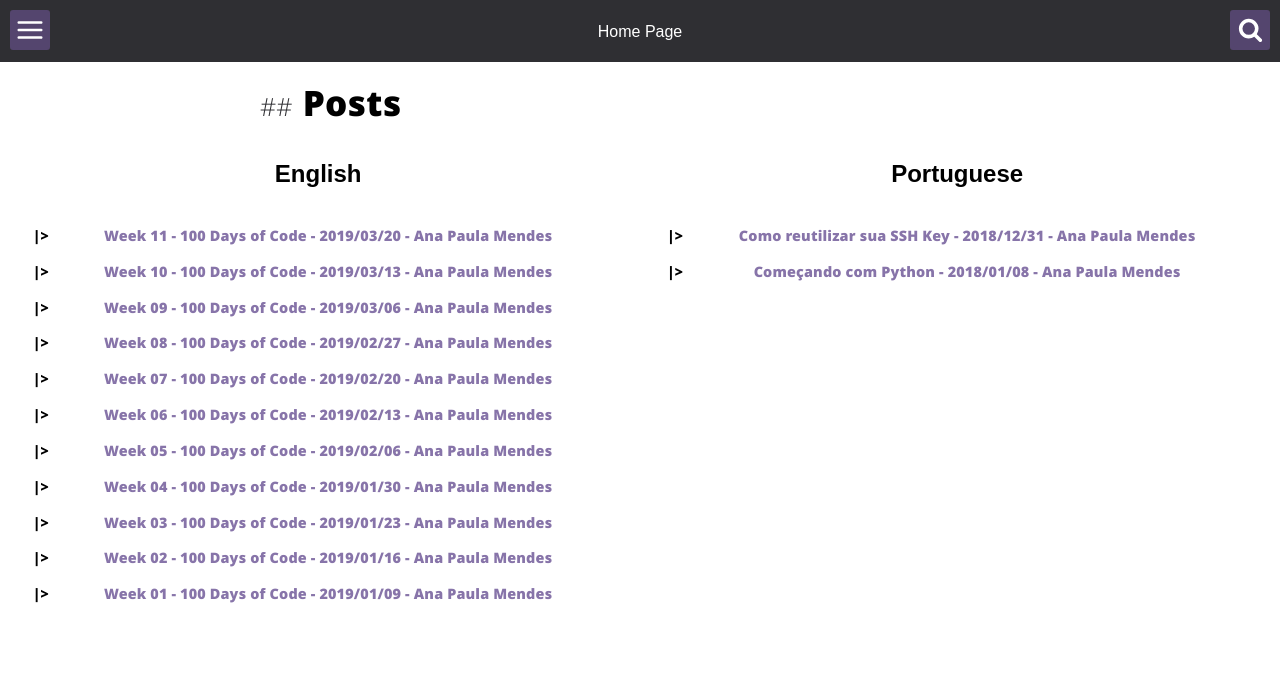
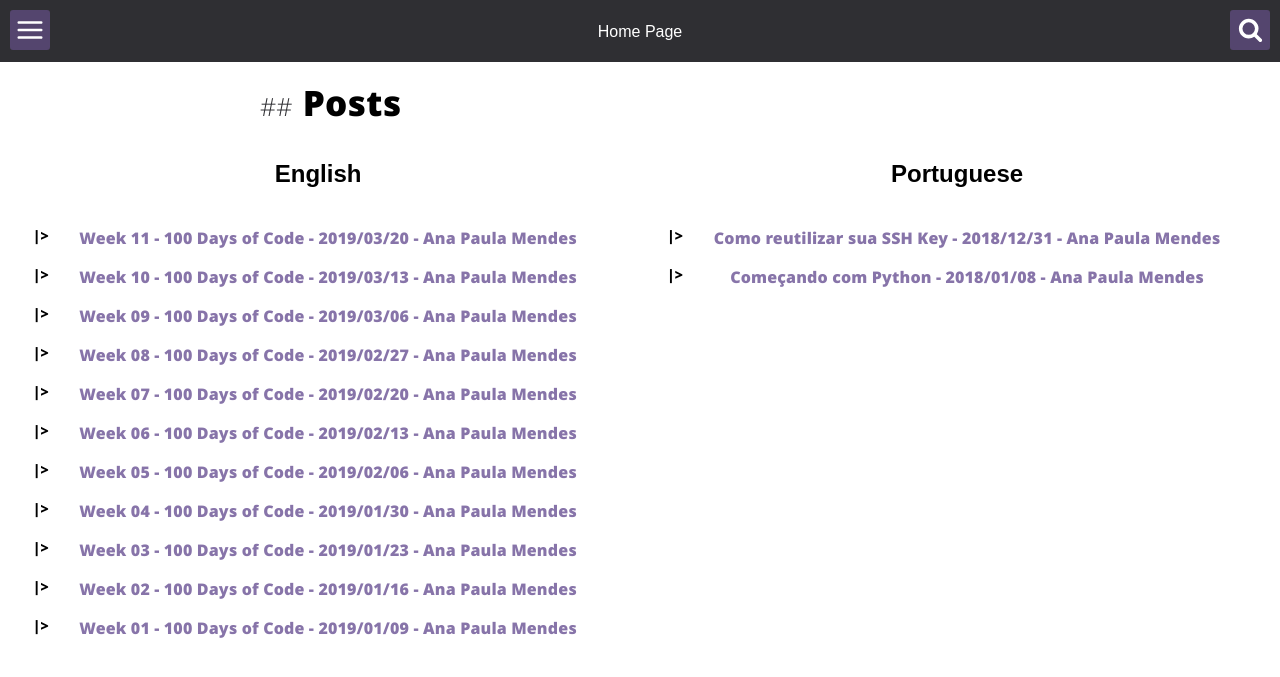
Before and after one commit to anapauladsmendes/anapauladsmendes.github.io, a Jekyll site: the page built from posts.html, in a window 1280 px wide. Shown: the top 677 px of the page. Built offline with Jekyll 4.4.1, drawn with Linux system fonts in a browser that asks for light colours.

Commit message:
Add responsive table

```diff
--- a/assets/css/main.css
+++ b/assets/css/main.css
@@ -1611,10 +1611,6 @@ ul.recent {
 	margin-top: 30px;
 }
 
-p#posts-title.project-name {
-	font-size: 0.9rem;
-}
-
 th.idiom {
 	font-size: 1.5rem;
 }
@@ -1648,6 +1644,16 @@ th.idiom {
 	}
 	.header-site .recent a h2 {
 		font-size: 0.875rem;
+	}
+
+	table.table-posts tr th{
+		text-align: center;
+    padding-left: 0;
+    width: 25%;
+	}
+
+	#posts-title {
+		text-align: left;
 	}
 }
 
--- a/posts.html
+++ b/posts.html
@@ -8,18 +8,20 @@ description: "Follow here my publications on code, programming, computer science
 <h2>Posts</h2>
 
 <div class="aboutme">
-	<table>
-		<tbody id="posts-idiom">
+	<table class="table-posts">
+		<thead>
 			<tr>
 				<th class="idiom">English</th>
 				<th class="idiom">Portuguese</th>
 			</tr>
+		</thead>
+		<tbody id="posts-idiom">
 			<tr>
 				<th>
 					<ul class="recent">
 						{% for post in site.posts %}
 							{% if post.idiom == "english" %}
-					  		<li><a href="{{ post.url | prepend: site.baseurl }}"><p id="posts-title" class="project-name" itemprop="name">{{ post.title}} - {{ post.created}} - {{post.by}}</p></a></li>
+					  		<li id="posts-title"><a href="{{ post.url | prepend: site.baseurl }}"><p class="project-name" itemprop="name">{{ post.title}} - {{ post.created}} - {{post.by}}</p></a></li>
 							{% endif %}
 					  {% endfor %}
 					</ul>
@@ -28,7 +30,7 @@ description: "Follow here my publications on code, programming, computer science
 					<ul class="recent">
 						{% for post in site.posts %}
 							{% if post.idiom == "portuguese" %}
-					  		<li><a href="{{ post.url | prepend: site.baseurl }}"><p id="posts-title" class="project-name" itemprop="name">{{ post.title}} - {{ post.created}} - {{post.by}}</p></a></li>
+					  		<li id="posts-title"><a href="{{ post.url | prepend: site.baseurl }}"><p class="project-name" itemprop="name">{{ post.title}} - {{ post.created}} - {{post.by}}</p></a></li>
 							{% endif %}
 					  {% endfor %}
 					</ul>
```
